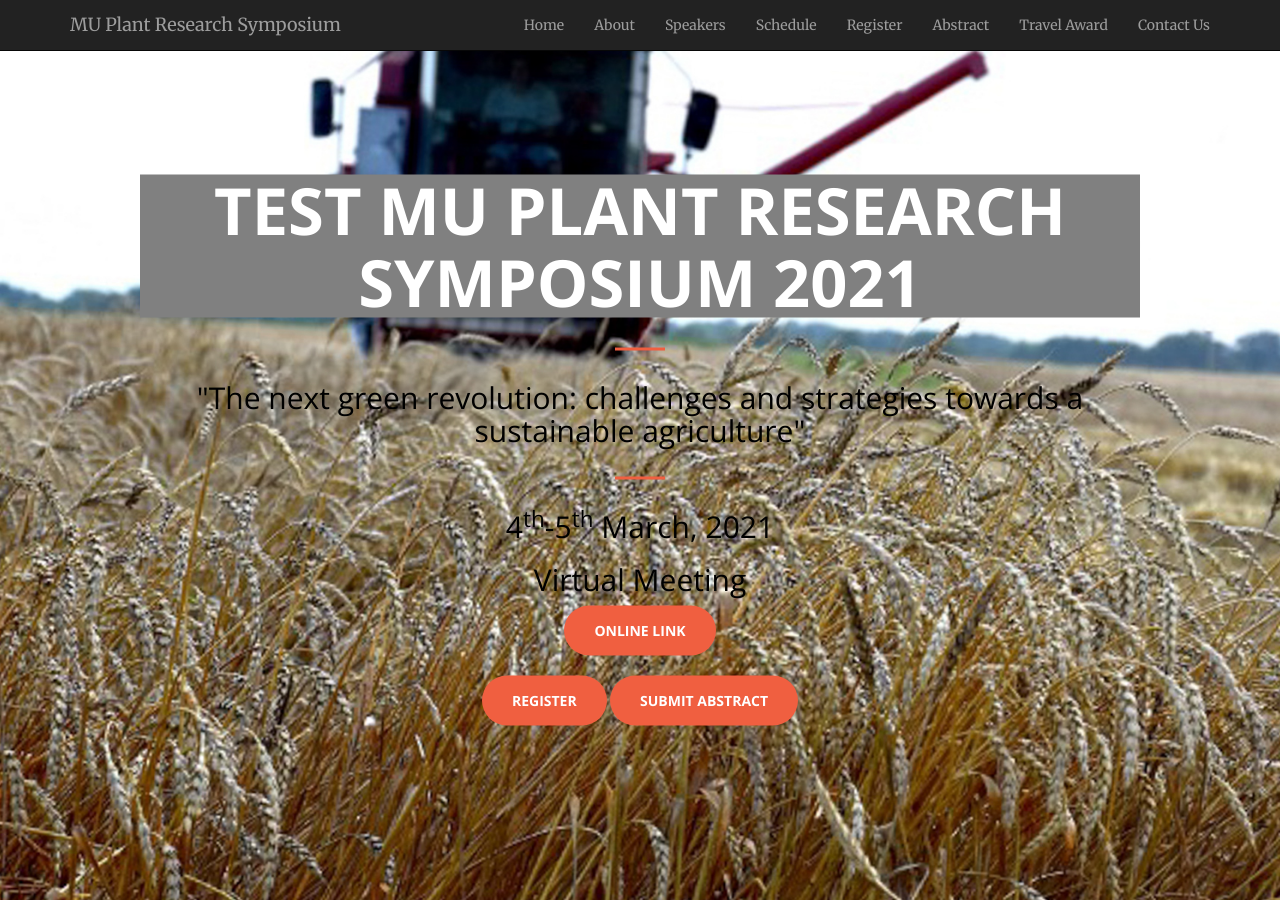
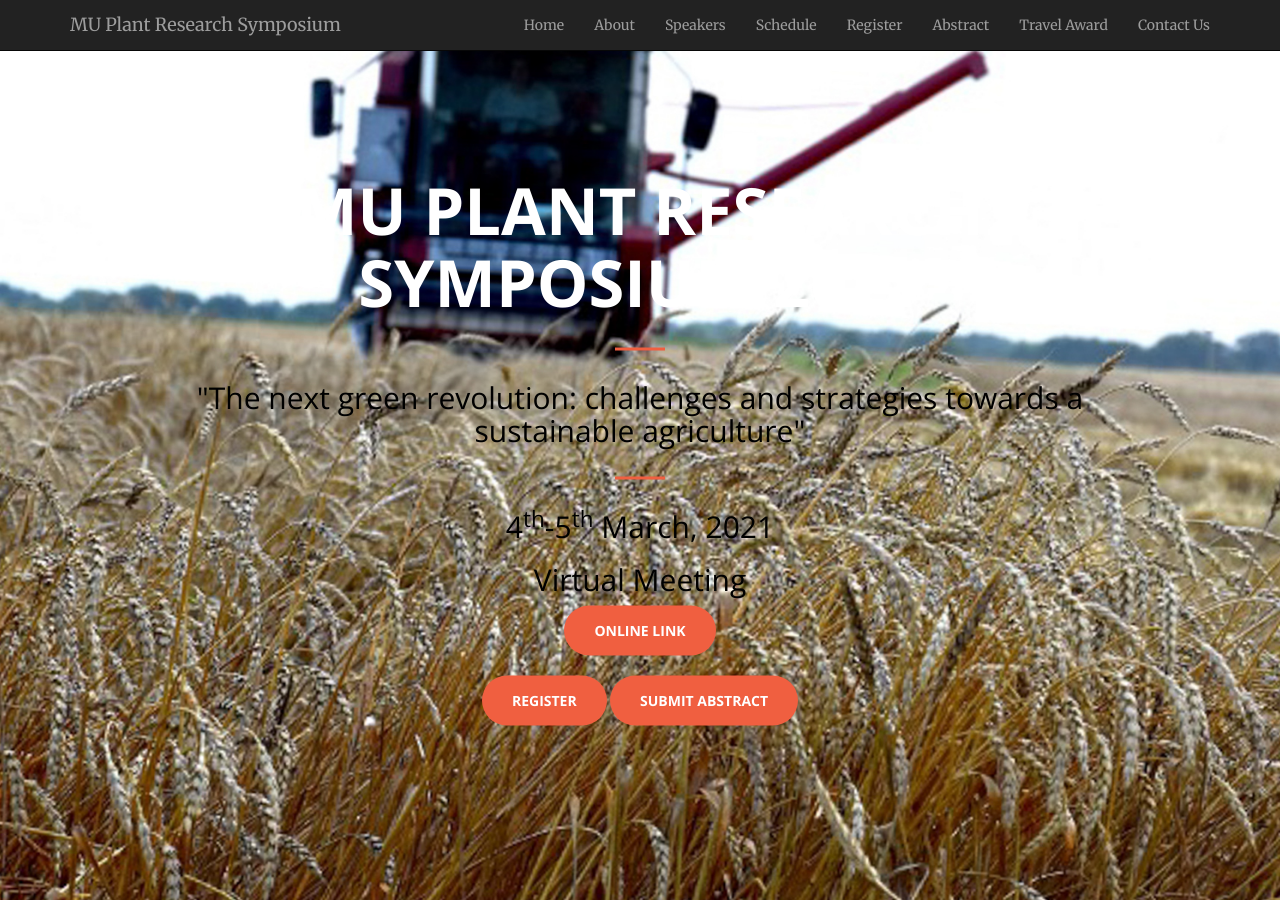
Before and after one commit to mupioneersymposium/mupioneersymposium.github.io, a Jekyll site: the page built from index.html, in a window 1280 px wide and 900 px high. Built offline with Jekyll 4.4.1, drawn with Linux system fonts in a browser that asks for light colours.

Commit message:
Update header.html

```diff
--- a/_includes/header.html
+++ b/_includes/header.html
@@ -1,7 +1,7 @@
 <header>
     <div class="header-content">
         <div class="header-content-inner">
-                <h1 style="background-color:gray;">Test MU Plant Research Symposium 2021</h1>
+                <h1 style="background-color:gray-dark;">MU Plant Research Symposium 2021</h1>
                 <hr>
                 <h2 style="color:black;">"The next green revolution: challenges and strategies towards a sustainable agriculture"</h2>
                 <hr>
```
